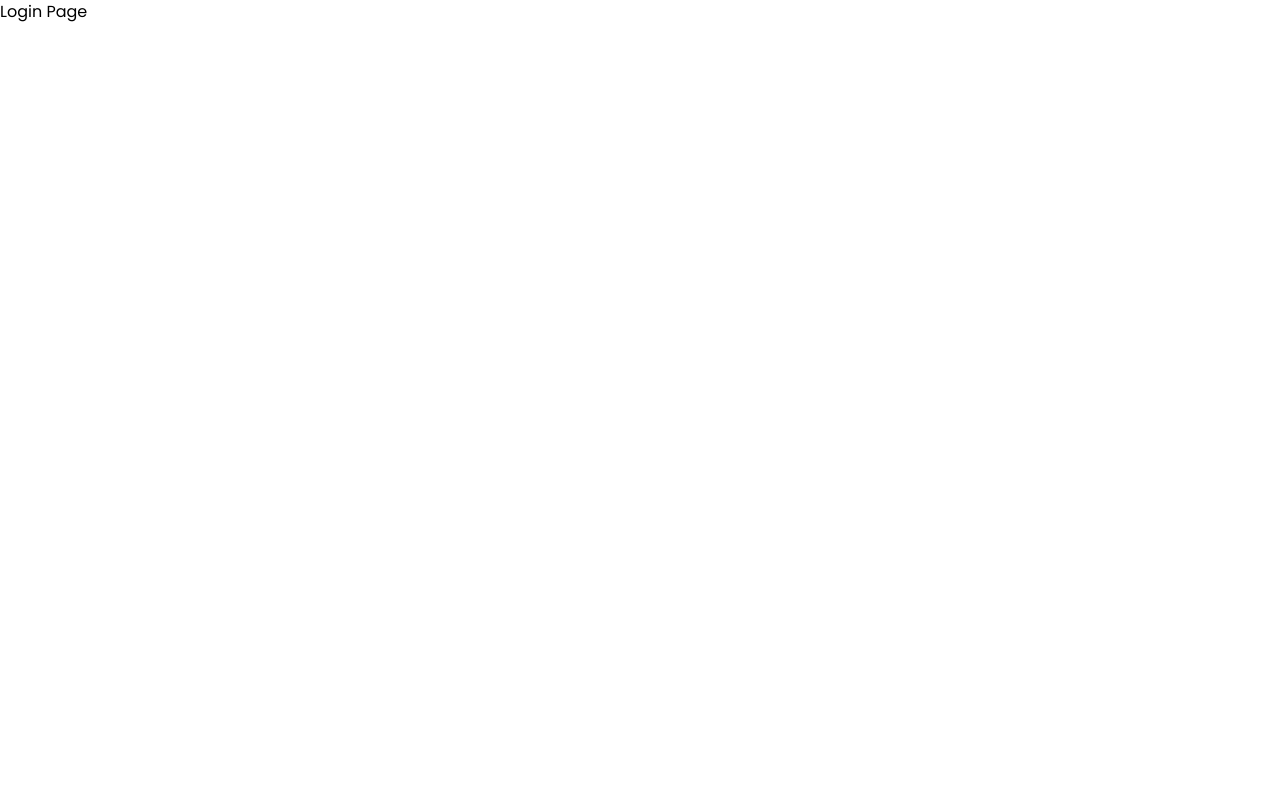
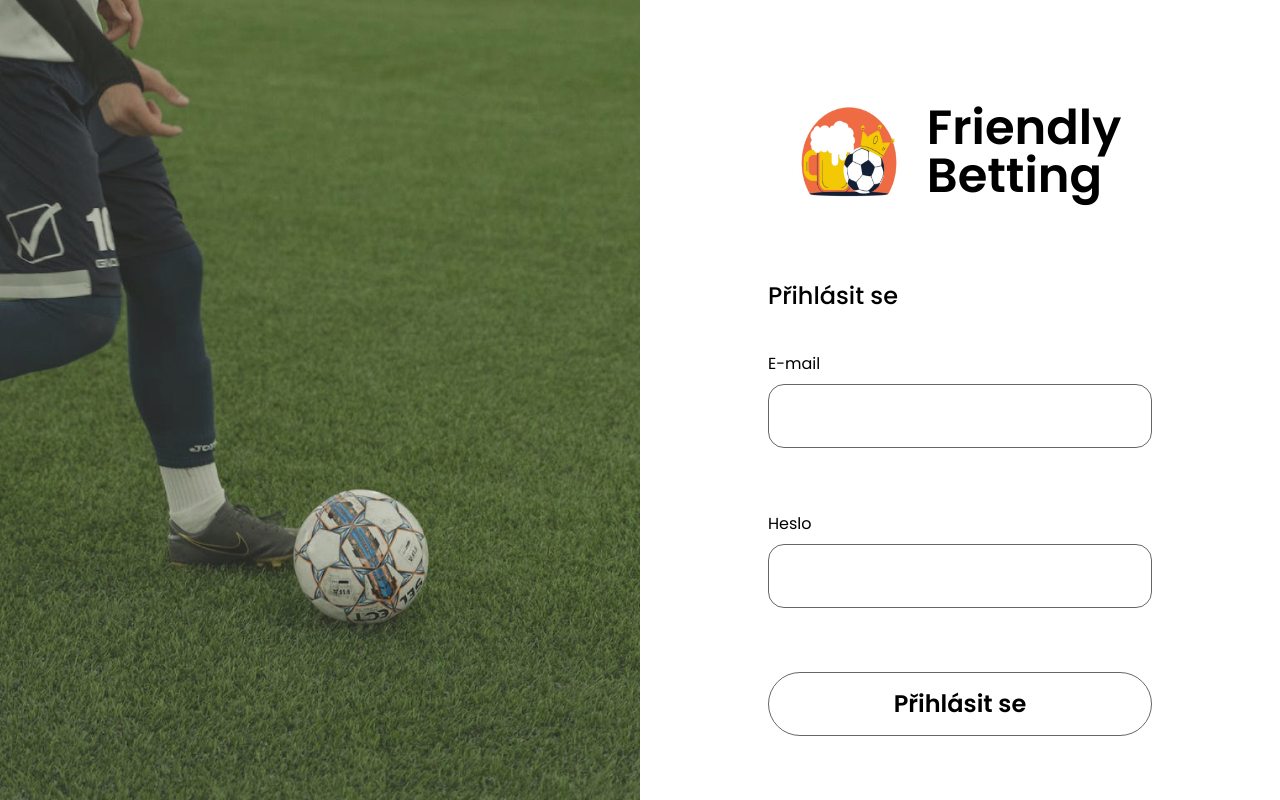
Before and after one commit to prikryla/friendly_betting, a Next.js app in the folder frontend/: page /login in a window 1280 px wide. Built offline with nearby package versions, Linux system fonts and the light colour scheme.

Commit message:
Finish design of login page

```diff
--- a/frontend/package.json
+++ b/frontend/package.json
@@ -12,7 +12,8 @@
     "@mui/material-nextjs": "^5.15.9",
     "next": "14.1.0",
     "react": "^18",
-    "react-dom": "^18"
+    "react-dom": "^18",
+    "zod": "^3.22.4"
   },
   "devDependencies": {
     "@types/node": "^20",
--- a/frontend/src/app/components/HomeComponents/Logo/logo.tsx
+++ b/frontend/src/app/components/HomeComponents/Logo/logo.tsx
@@ -2,7 +2,7 @@ import Image from "next/image";
 
 const Logo = () => {
   return (
-    <div className="flex gap-7 justify-start mt-10 lg:hidden md:hidden xl:block">
+    <div className="flex gap-7 justify-start mt-10 lg:flex md:flex xl:flex">
       <Image src="/Logo.png" alt="Logo of app" width={100} height={100} />
       <h1 className="text-4xl lg:text-5xl font-semibold">
         Friendly <br />
--- a/frontend/src/app/components/LandingImage.tsx
+++ b/frontend/src/app/components/LandingImage.tsx
@@ -11,7 +11,7 @@ const LandingImage: React.FC = () => {
       alt="Image of Soccer Stadion with Ball"
       width={1000}
       height={600}
-      className="h-full w-full object-cover"
+      className="opacity-90 h-full w-full object-cover"
     />
   );
 };
--- /dev/null
+++ b/frontend/src/app/components/LoginComponents/LoginForm/loginForm.tsx
@@ -0,0 +1,68 @@
+"use client";
+import { useState } from "react";
+
+interface ILoginData {
+  email: string;
+  password: string;
+}
+
+const LoginForm: React.FC = () => {
+  const [showShortPassword, setShowShortPassword] = useState<boolean>(false);
+  const [loginData, setLoginData] = useState<ILoginData>({
+    email: "",
+    password: "",
+  });
+  const handleChange = (event: React.ChangeEvent<HTMLInputElement>): void => {
+    setShowShortPassword(false);
+    const { name, value } = event.target;
+    setLoginData({ ...loginData, [name]: value });
+  };
+
+  const handleSubmit = (): void => {
+    event?.preventDefault();
+    if (loginData.password.length < 8) {
+      setShowShortPassword(true);
+    } else {
+      console.log(loginData);
+    }
+  };
+
+  return (
+    <div className="flex flex-col gap-10">
+      <h1 className="text-2xl font-medium">Přihlásit se</h1>
+      <form className="flex flex-col gap-16" onSubmit={handleSubmit}>
+        <label htmlFor={loginData.email} className="flex flex-col gap-2">
+          E-mail
+          <input
+            name="email"
+            value={loginData.email}
+            type="email"
+            onChange={handleChange}
+            className="w-80 lg:w-96 h-16 border rounded-2xl text-xl font-normal border-line indent-5 "
+          />
+        </label>
+        <label htmlFor={loginData.password} className="flex flex-col gap-2">
+          Heslo
+          <input
+            name="password"
+            value={loginData.password}
+            type="password"
+            onChange={handleChange}
+            className="w-80 lg:w-96 h-16 border rounded-2xl text-xl font-normal border-line indent-5 "
+          />
+          {showShortPassword && (
+            <p style={{ color: "red" }}>Heslo je příliš krátké</p>
+          )}
+        </label>
+        <button
+          type="submit"
+          className="w-80 lg:w-96 h-16 border rounded-full text-2xl font-semibold border-line"
+        >
+          Přihlásit se
+        </button>
+      </form>
+    </div>
+  );
+};
+
+export default LoginForm;
--- a/frontend/src/app/components/button.tsx
+++ b/frontend/src/app/components/button.tsx
@@ -2,7 +2,7 @@ import Link from "next/link";
 
 interface IButtonProps {
   text: string;
-  href: string;
+  href?: string;
 }
 
 const Button: React.FC<IButtonProps> = ({ text, href }) => {
--- a/frontend/src/app/login/page.tsx
+++ b/frontend/src/app/login/page.tsx
@@ -1,13 +1,22 @@
 import { Metadata } from "next";
+import Logo from "../components/HomeComponents/Logo/logo";
+import LoginForm from "../components/LoginComponents/LoginForm/loginForm";
+import LandingImage from "../components/landingImage";
 
 export const metadata: Metadata = {
-  title: "Login | Friendly Betting"
+  title: "Login | Friendly Betting",
 };
 const LoginPage = () => {
   return (
-    <>
-      <h1>Login Page</h1>
-    </>
+    <main className="flex justify-center">
+      <div className="w-1/2 hidden sm:hidden md:block h-screen">
+        <LandingImage />
+      </div>
+      <div className="w-full sm:w-1/2 flex flex-col justify-center items-center gap-20 max-h-100">
+        <Logo />
+        <LoginForm />
+      </div>
+    </main>
   );
 };
 
--- a/frontend/src/app/page.tsx
+++ b/frontend/src/app/page.tsx
@@ -1,17 +1,13 @@
 import styles from "./page.module.css";
 import Logo from "./components/HomeComponents/Logo/logo";
 import "tailwindcss/tailwind.css";
-import Image from "next/image";
 import IntroSignPost from "./components/HomeComponents/introsignpost";
-import LandingImage from "./components/LandingImage";
+import LandingImage from "./components/landingImage";
 
 export default function Home() {
-  /**
-   * TODO Image responsive, need to define different size image for different size of screen, via. Notion - chapter 3
-   */
   return (
     <main className="flex justify-center">
-      <div className="opacity-90 w-1/2 hidden sm:hidden md:block h-screen">
+      <div className="w-1/2 hidden sm:hidden md:block h-screen">
         <LandingImage />
       </div>
 
```
Also changed, not shown: frontend/src/app/ui/action.ts (added), 1 other file (tests, documents, lock files or other folders).
